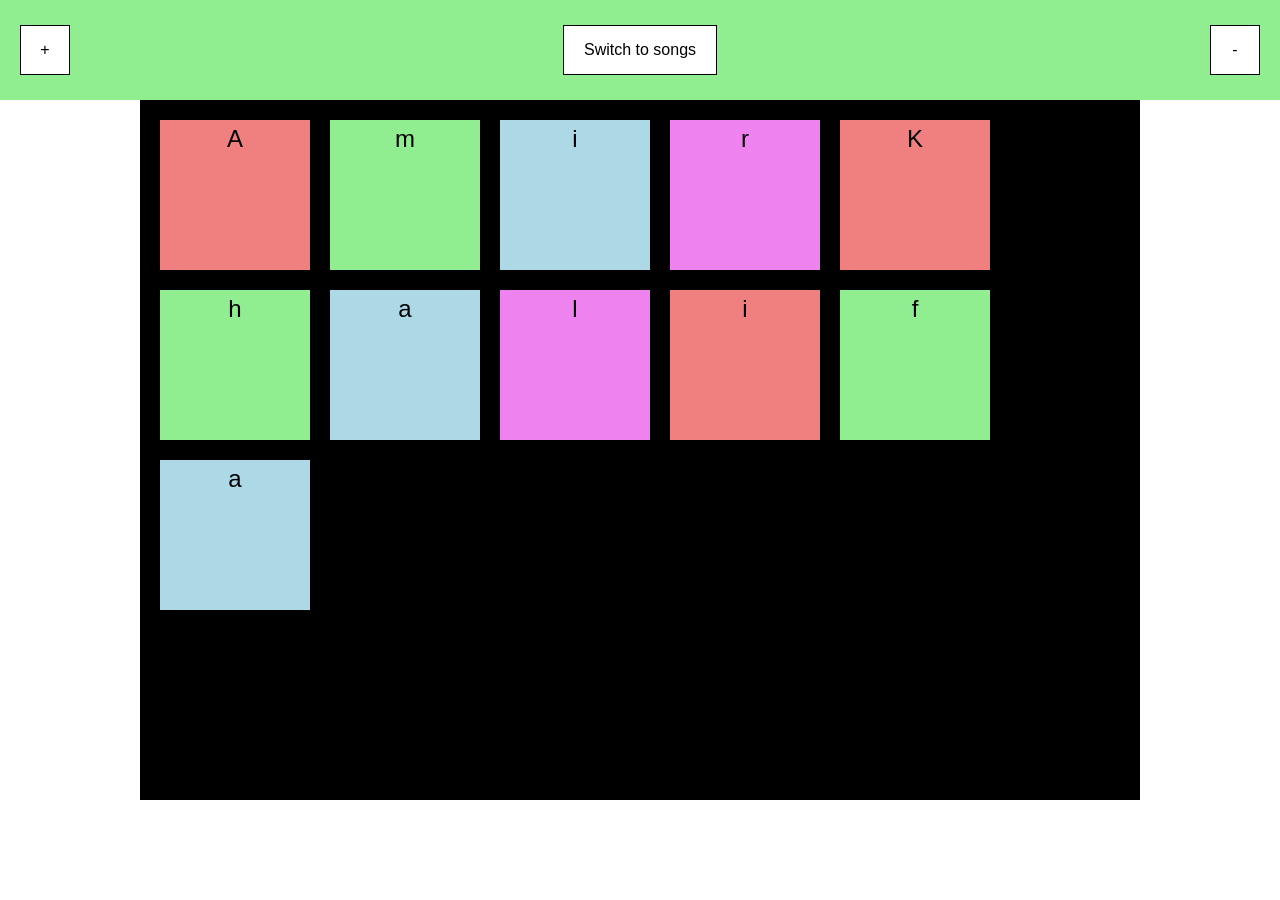
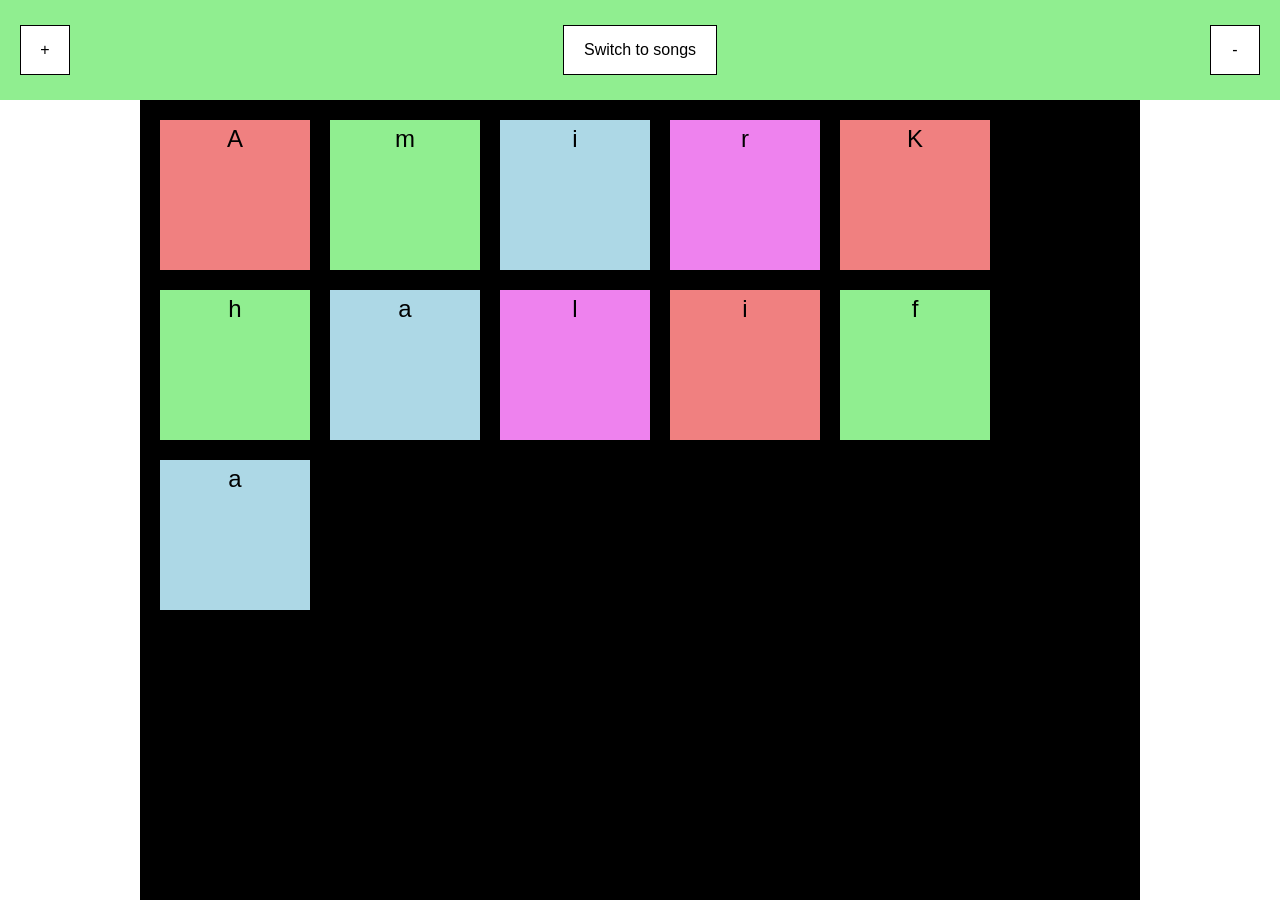
Before and after one commit to amirkhalifa285/Web-Design, a plain HTML site: page HW3/js/index.html in a window 1280 px wide. Drawn offline with Linux system fonts and the light colour scheme.

Commit message:
Add 100vh on wrapper height to fix gap

```diff
--- a/HW3/css/style.css
+++ b/HW3/css/style.css
@@ -12,7 +12,7 @@ body {
     font-family: Arial, Helvetica, sans-serif;
     height: 100vh;
     margin: 0;
-    overflow: hidden;
+    /* overflow: hidden; */
 }
 
 html {
@@ -70,7 +70,8 @@ header span:hover {
 
 #wrapper {
     width: 1000px;
-    min-height: calc(100vh - 100px);
+    /* min-height: calc(100vh - 100px); */
+    height: 100vh;
     margin: 100px auto 0;
     padding: 20px;
     display: flex;
```
